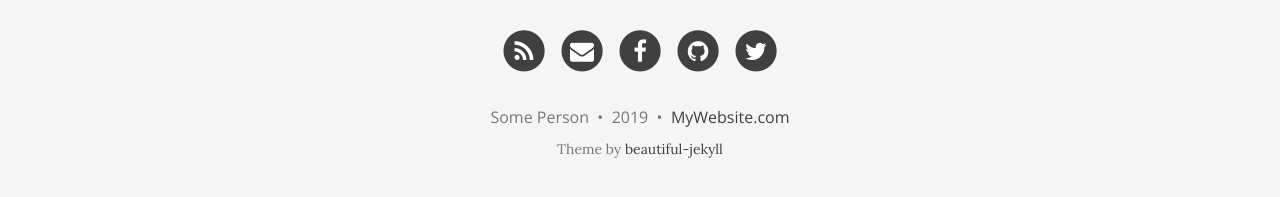
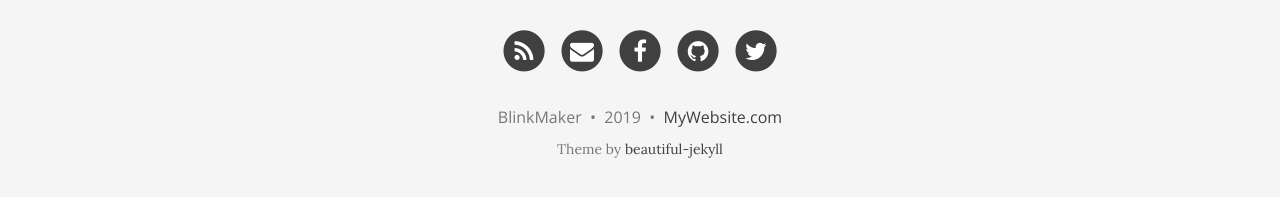
Before and after one commit to blinkmaker/blinkmaker.github.io, a Jekyll site: the page built from index.html, in a window 1280 px wide and 900 px high, scrolled down 1134 px. Shown: the part 690-887 px from the top of the window. Built offline with Jekyll 4.4.1, drawn with Linux system fonts in a browser that asks for light colours; nearby versions of some CDN libraries; the list of posts is cut into pages by our own code.

Commit message:
Update _config.yml

```diff
--- a/_config.yml
+++ b/_config.yml
@@ -65,7 +65,7 @@ footer-link-col: "#404040"
 # Change all these values or delete the ones you don't want.
 # Important: you must keep the "name" parameter, everything else you can remove
 author:
-  name: Some Person
+  name: BlinkMaker
 
 # Select your active Social Network Links.
 # Uncomment the links you want to show in the footer and add your information to each link.
```
